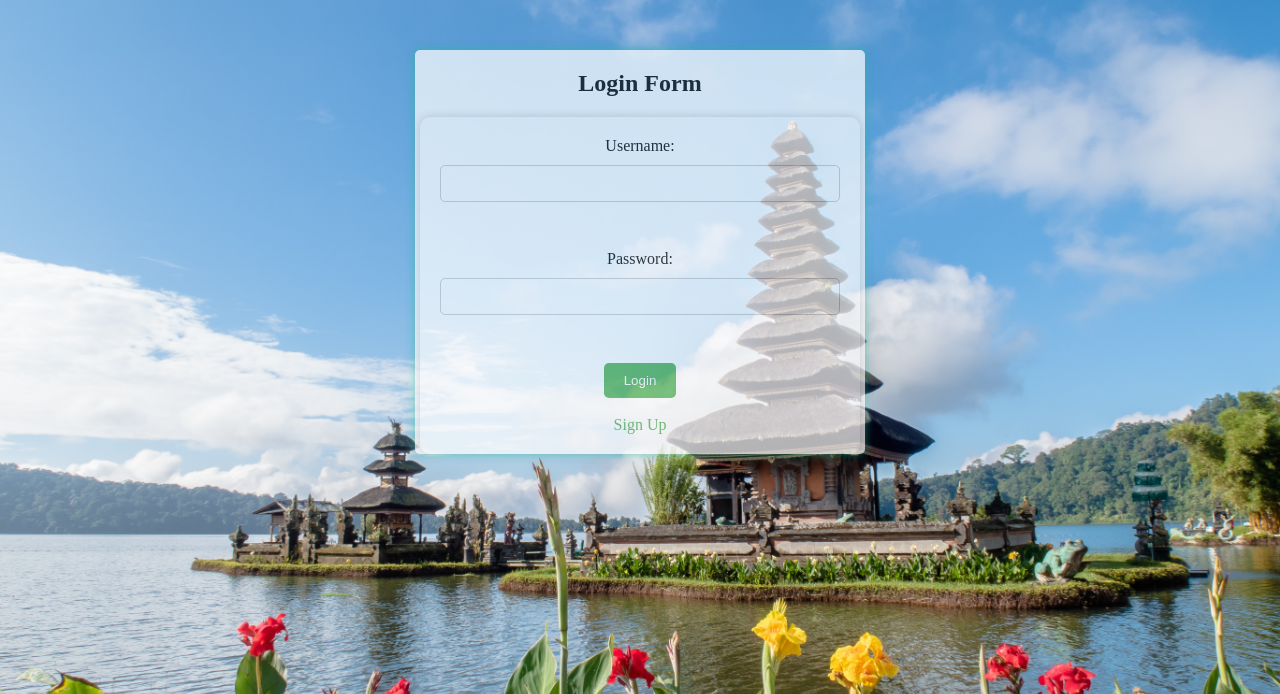
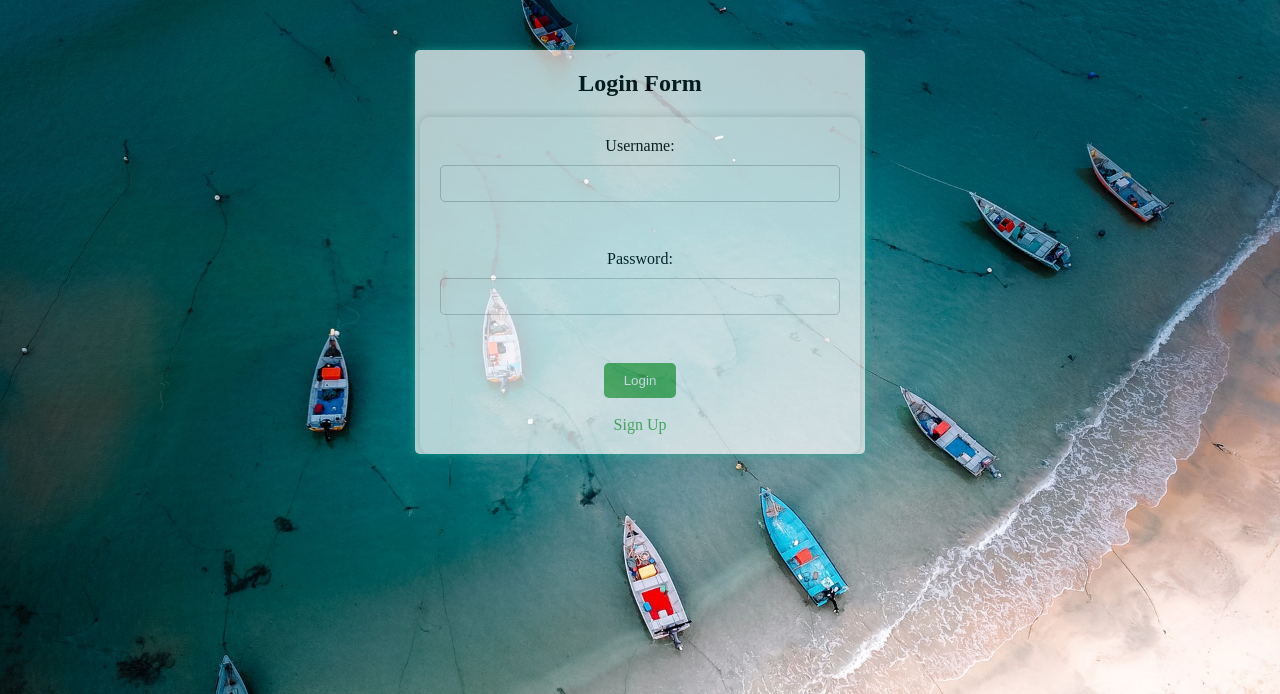
Before and after one commit to A2-5-web/program-web-travel, a PHP site: the page made by pa_web(fokus)/auth_form.php in a window 1280 px wide. Shown: the top 694 px of the page. Run offline with PHP 8.4, Linux system fonts and the light colour scheme.

Commit message:
Minor Update

```diff
--- a/pa_web(fokus)/css/login.css
+++ b/pa_web(fokus)/css/login.css
@@ -1,6 +1,6 @@
 /* Style untuk halaman utama */
 body {
-    background-image: url("/pa_web(fokus)/img/Bali.jpg");
+    background-image: url("/pa_web(fokus)/img/header-bg.jpg");
     background-size: cover;
     background-position: center;
     background-attachment: fixed;
```
Also changed, not shown: pa_web(fokus)/img/header-bg.jpg (added).
